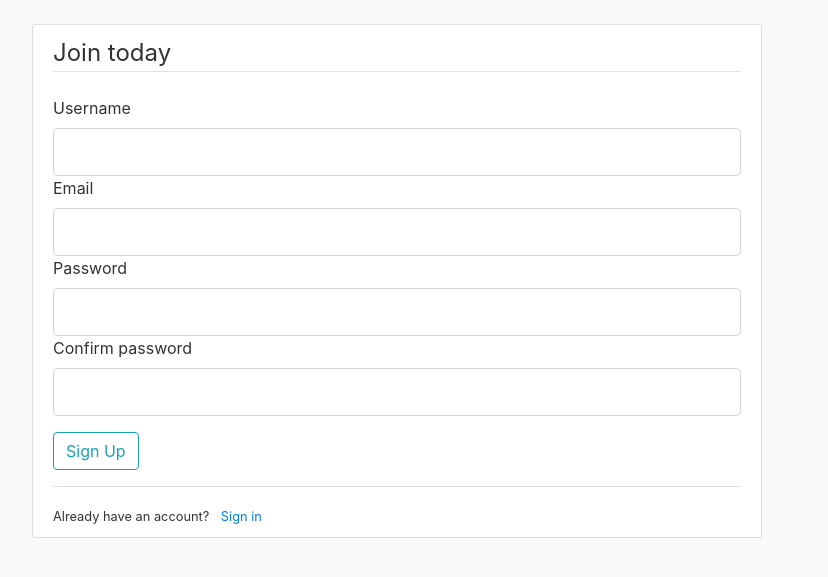
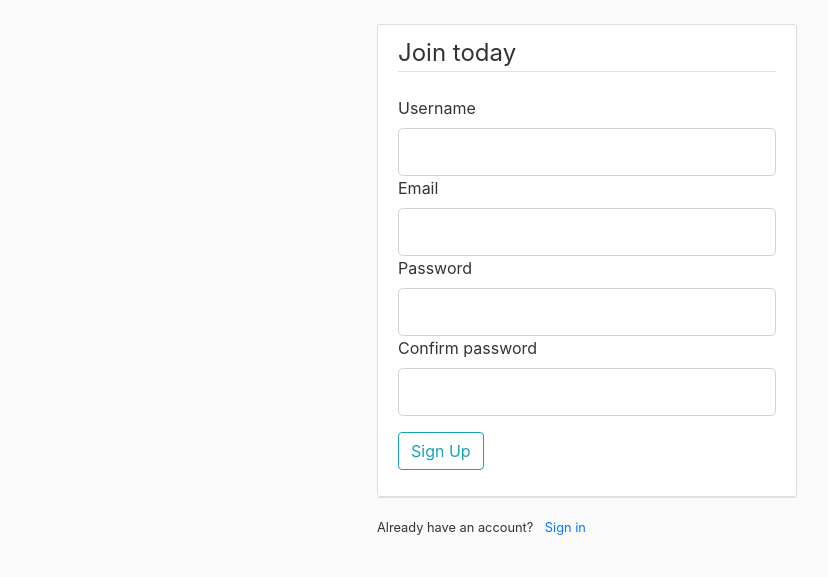
Before and after one commit to Ajaydip-Singh/Bloggle-Flask, a Flask app: page /register in a window 1280 px wide. Shown: the part 56-633 px from the top of the page, without its empty margins (53-881 px from the left). Run offline with Flask 2, Linux system fonts and the light colour scheme; some libraries are stand-ins or nearby versions.

Commit message:
:lipstick: sytle: center authentications forms

```diff
--- a/flaskblog/static/main.css
+++ b/flaskblog/static/main.css
@@ -35,6 +35,22 @@ h6 {
     border: 1px solid #dddddd;
     border-radius: 3px;
     margin-bottom: 20px;
+}
+
+.authenticate-forms {
+    width: 100%;
+    max-width: 420px;
+    margin: 0 auto;
+    background: #ffffff;
+    padding: 10px 20px;
+    border: 1px solid #dddddd;
+    border-radius: 3px;
+}
+
+.below-form {
+    width: 100%;
+    max-width: 420px;
+    margin: 0 auto;
 }
 
 .article-title {
--- a/flaskblog/templates/layout.html
+++ b/flaskblog/templates/layout.html
@@ -49,8 +49,6 @@
         </nav>
     </header>
     <main role="main" class="container">
-        <div class="row">
-            <div class="col-md-8">
         {% with messages = get_flashed_messages(with_categories=true) %}
             {% if messages %}
                 {% for category, message in messages %}
@@ -60,8 +58,6 @@
         {% endwith %}
 
         {% block content %}{% endblock %}
-            </div>
-        </div>
     </main>
 
     <!-- jQuery first, then Popper.js, then Bootstrap JS -->
--- a/flaskblog/templates/login.html
+++ b/flaskblog/templates/login.html
@@ -1,8 +1,7 @@
 {% extends 'layout.html' %}
 
 {% block content %}
-    <div class="content-section">
-        <form method="POST" action="">
+        <form method="POST" action="" class="authenticate-forms">
             {{ form.hidden_tag() }}
             <fieldset class="form-group">
                 <legend class="border-bottom mb-4">Login</legend>
@@ -52,11 +51,10 @@
             </small>
             </div>
         </form>
-        <div class="border-top pt-3">
+        <div class="border-top pt-3 below-form">
             <small class="text_muted">
                 Do not have an account? <a class="ml-2" href="{{ url_for('users.register') }}">Sign up</a>
             </small>
         </div>
-    </div>
 
 {% endblock content %}
--- a/flaskblog/templates/register.html
+++ b/flaskblog/templates/register.html
@@ -1,8 +1,7 @@
 {% extends 'layout.html' %}
 
 {% block content %}
-    <div class="content-section">
-        <form method="POST" action="">
+        <form method="POST" action="" class='authenticate-forms'>
             {{ form.hidden_tag() }}
             <fieldset class="form-group">
                 <legend class="border-bottom mb-4">Join today</legend>
@@ -72,11 +71,10 @@
                 {{ form.submit(class="btn btn-outline-info") }}
             </div>
         </form>
-        <div class="border-top pt-3">
+        <div class="border-top pt-3 below-form">
             <small class="text_muted">
                 Already have an account? <a class="ml-2" href="{{ url_for('users.login') }}">Sign in</a>
             </small>
         </div>
-    </div>
 
 {% endblock content %}
--- a/flaskblog/templates/reset_request.html
+++ b/flaskblog/templates/reset_request.html
@@ -1,8 +1,7 @@
 {% extends 'layout.html' %}
 
 {% block content %}
-    <div class="content-section">
-        <form method="POST" action="">
+        <form method="POST" action="" class="authenticate-forms">
             {{ form.hidden_tag() }}
             <fieldset class="form-group">
                 <legend class="border-bottom mb-4">Reset Password</legend>
@@ -26,6 +25,5 @@
                 {{ form.submit(class="btn btn-outline-info") }}
             </div>
         </form>
-    </div>
 
 {% endblock content %}
--- a/flaskblog/templates/reset_token.html
+++ b/flaskblog/templates/reset_token.html
@@ -1,8 +1,7 @@
 {% extends 'layout.html' %}
 
 {% block content %}
-<div class="content-section">
-    <form method="POST" action="">
+    <form method="POST" action="" class="authenticate-forms">
         {{ form.hidden_tag() }}
         <fieldset class="form-group">
             <legend class="border-bottom mb-4">Reset Password</legend>
@@ -43,6 +42,5 @@
             {{ form.submit(class="btn btn-outline-info") }}
         </div>
     </form>
-</div>
 
 {% endblock content %}
```
Lines whose indentation alone changed are shown as unchanged.
